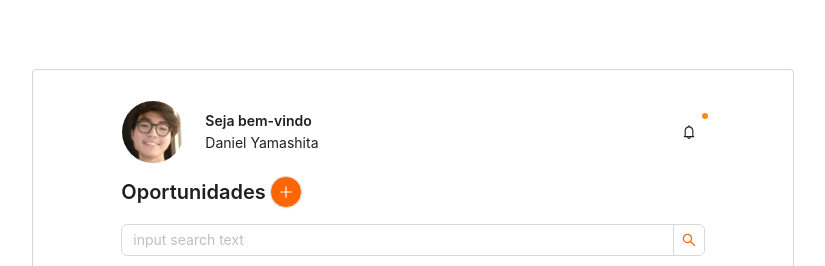
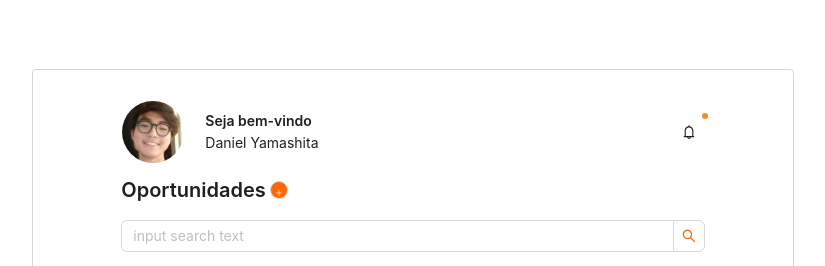
Before and after one commit to YDan08/teste-money-money, a React (Create React App) app: page / in a window 1280 px wide. Shown: the top 266 px of the page, without its empty margins (227-1052 px from the left). Built offline with nearby package versions, Linux system fonts and the light colour scheme.

Commit message:
feat: alterar estilização do botão

```diff
--- a/src/pages/Home/Home.jsx
+++ b/src/pages/Home/Home.jsx
@@ -34,7 +34,7 @@ export const Home = () => {
         <Col span={20}>
           <DivOportunidade>
             <Titulo level={4}>Oportunidades</Titulo>
-            <IconButton icon={<PlusOutlined />} />
+            <IconButton icon={<PlusOutlined style={{ fontSize: 8 }} />} />
           </DivOportunidade>
           <InputSearch placeholder="input search text" />
         </Col>
--- a/src/pages/Home/Home.styled.jsx
+++ b/src/pages/Home/Home.styled.jsx
@@ -15,10 +15,15 @@ export const InfoUser = styled.div`
 `;
 
 export const IconButton = styled(Button)`
+  display: flex;
+  justify-content: center;
+  align-items: center;
   border-radius: 50%;
   background-color: #ff6600;
   color: white;
   && {
+    width: 18px;
+    height: 18px;
     :hover {
       color: black;
       border: 0px;
@@ -32,6 +37,8 @@ export const DivOportunidade = styled.div`
 `;
 
 export const Titulo = styled(Typography.Title)`
+  display: flex;
+
   && {
     text-align: center;
     margin: 0px 4px 0px 0px;
```
